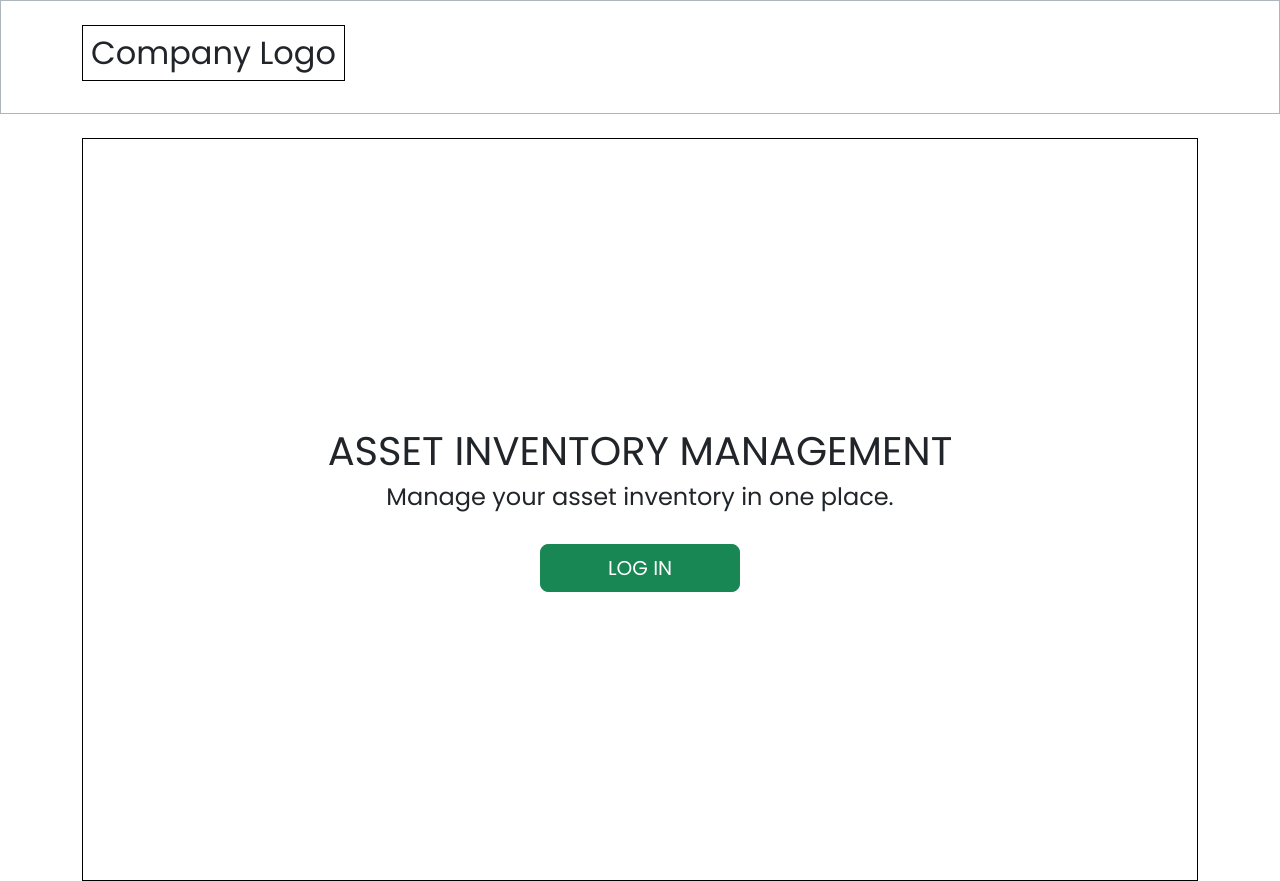
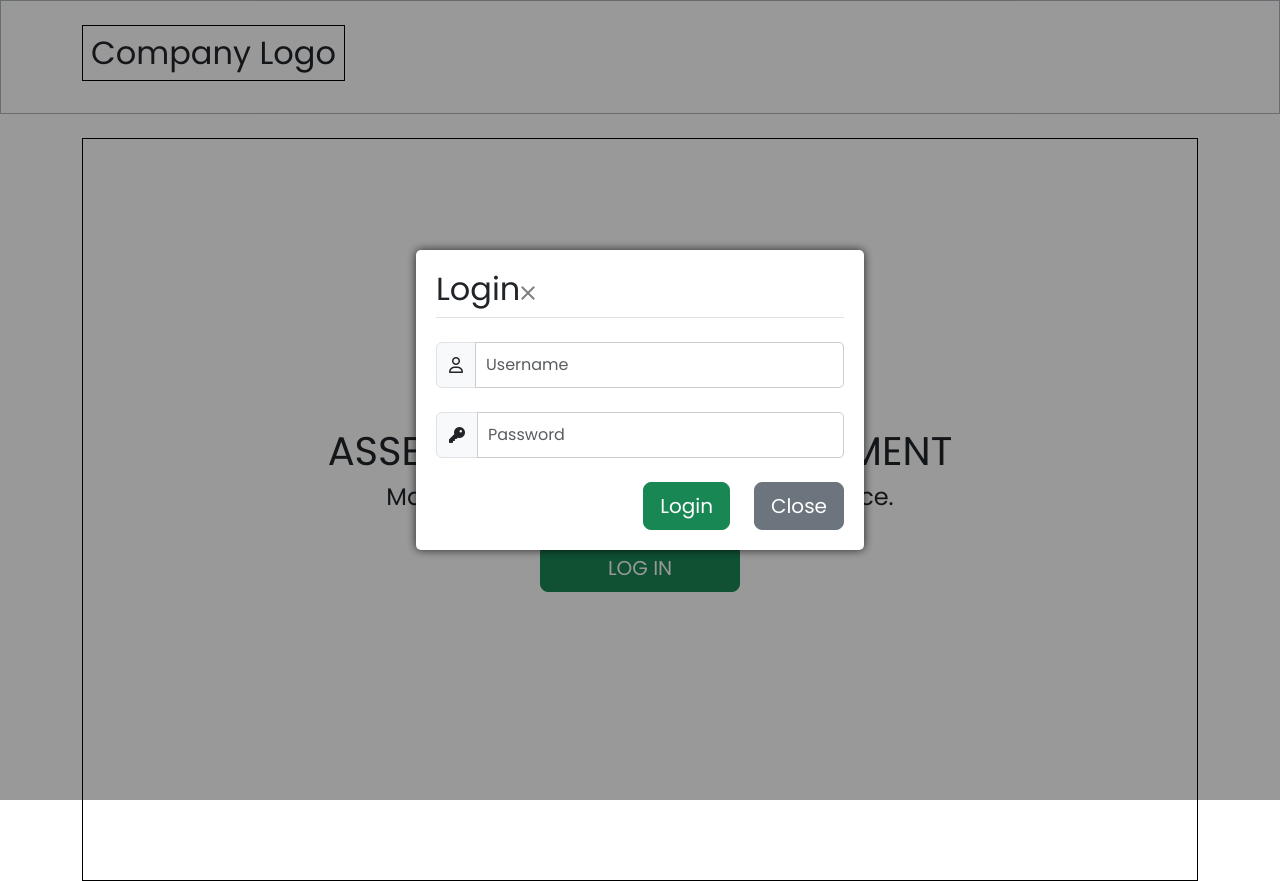
Before and after one commit to Jarabi/aim-frontend, a React (Vite) app: page /login in a window 1280 px wide. Built offline with nearby package versions, Linux system fonts and the light colour scheme.

Commit message:
Added simple Bootstrap validation to login page

```diff
--- a/index.html
+++ b/index.html
@@ -8,6 +8,7 @@
   <link rel="preconnect" href="https://fonts.googleapis.com">
   <link rel="preconnect" href="https://fonts.gstatic.com" crossorigin>
   <link href="https://fonts.googleapis.com/css2?family=Poppins:ital,wght@0,100;0,400;0,700;1,500&display=swap" rel="stylesheet">
+  <link rel="stylesheet" href="https://cdnjs.cloudflare.com/ajax/libs/font-awesome/6.4.2/css/all.min.css" integrity="sha512-z3gLpd7yknf1YoNbCzqRKc4qyor8gaKU1qmn+CShxbuBusANI9QpRohGBreCFkKxLhei6S9CQXFEbbKuqLg0DA==" crossorigin="anonymous" referrerpolicy="no-referrer" />
   <title>Assets Inventory Management</title>
 </head>
 
--- a/src/App.jsx
+++ b/src/App.jsx
@@ -1,16 +1,16 @@
-import '../src/styles/App.css'
-import '../src/styles/Popup.css'
+import "../src/styles/App.css";
+import "../src/styles/Popup.css";
 import Navbar from "./components/Navbar";
 import LandingPage from "./pages/LandingPage";
-import Login from './components/Login';
-import { useState } from 'react';
+import Login from "./components/Login";
+import { useState } from "react";
 
 function App() {
-  const [showModal, setShowModal] = useState(false)
+  const [showModal, setShowModal] = useState(true);
 
-  function toggleModal () {
+  function toggleModal() {
     setShowModal(!showModal);
-  };
+  }
 
   return (
     <div>
--- a/src/components/Login.jsx
+++ b/src/components/Login.jsx
@@ -1,35 +1,117 @@
 import { useState } from "react";
 
 export default function Login(props) {
-    const [username, setUsername] = useState('')
-    const [password, setPassword] = useState('')
-    const { toggleModal } = props
+  const [username, setUsername] = useState("");
+  const [password, setPassword] = useState("");
+  //   const [errorMessages, setErrorMessages] = useState({});
+  const [isSubmitted, setIsSubmitted] = useState(false);
+  const { toggleModal } = props;
 
-    function handleLogin(e) {
-        e.preventDefault()
-        toggleModal()
+  const database = [
+    { username: "user1", password: "pass1" },
+    { username: "user2", password: "pass2" },
+  ];
+
+  //   const errors = {
+  //     INVALID_USER: "Invalid username",
+  //     INVALID_PASSWORD: "Invalid password",
+  //   };
+
+  //   const renderErrorMessage = (name) => {
+  //     name === errorMessages.name && (
+  //       <div className='error'>{errorMessages.message}</div>
+  //     );
+  //   };
+
+  const handleLogin = (e) => {
+    e.preventDefault();
+
+    const usernameInput = document.getElementById("username");
+    const passwordInput = document.getElementById("password");
+
+    // Retrieve user in database
+    const userData = database.find(
+      (user) => user.username === usernameInput.value.trim()
+    );
+
+    if (userData) {
+      usernameInput.classList.remove("is-invalid");
+      if (userData.password !== passwordInput.value) {
+        passwordInput.classList.add("is-invalid");
+      } else {
+        passwordInput.classList.remove("is-invalid");
+        setIsSubmitted(true);
+        toggleModal();
       }
+    } else {
+      // User does not exist
+      usernameInput.classList.add("is-invalid");
+      //   setErrorMessages({
+      //     name: "INVALID_USER",
+      //     message: errors["INVALID_USER"],
+      //   });
+    }
+  };
 
   return (
-        <div className="popup">
-            <div className="popup-inner">
-                <div className="modal-header mb-4 border-bottom">
+    <div className='popup'>
+      <div className='popup-inner'>
+        <div className='modal-header mb-4 border-bottom'>
           <h2>Login</h2>
-                    {/* <button type="button" class="btn-close" onClick={toggleModal}></button> */}
+          <button
+            type='button'
+            className='btn-close'
+            onClick={toggleModal}
+          ></button>
         </div>
         <form onSubmit={handleLogin}>
-                    <div class="input-group mb-3">
-                        <input type="text" class="form-control" placeholder="Username" value={username} onChange={e => setUsername(e.target.value)} />
+          <div className='input-group has-validation mb-4'>
+            <span className='input-group-text' id='userIcon'>
+              <i className='fa-regular fa-user' />
+            </span>
+            <input
+              type='text'
+              className='form-control'
+              id='username'
+              value={username}
+              placeholder='Username'
+              onChange={(e) => setUsername(e.target.value)}
+            />
+            <div id='usernameFeedback' className='invalid-feedback'>
+              Invalid username.
             </div>
-                    <div class="input-group mb-3">
-                        <input type="password" class="form-control" placeholder="Password" value={password} onChange={e => setPassword(e.target.value)} />
           </div>
-                    <div class="modal-footer">
-                        <button className="btn btn-success btn-lg mx-4" type="submit">Login</button>
-                        <button className="btn btn-secondary btn-lg" type="button" onClick={toggleModal}>Close</button>
+
+          <div className='input-group has-validation mb-4'>
+            <span className='input-group-text' id='userIcon'>
+              <i className='fa-solid fa-key'></i>
+            </span>
+            <input
+              type='password'
+              className='form-control'
+              id='password'
+              value={password}
+              placeholder='Password'
+              onChange={(e) => setPassword(e.target.value)}
+            />
+            <div id='passwordFeedback' className='invalid-feedback'>
+              Invalid password.
+            </div>
+          </div>
+          <div className='modal-footer'>
+            <button className='btn btn-success btn-lg mx-4' type='submit'>
+              Login
+            </button>
+            <button
+              className='btn btn-secondary btn-lg'
+              type='button'
+              onClick={toggleModal}
+            >
+              Close
+            </button>
           </div>
         </form>
       </div>
     </div>
-    )
+  );
 }
--- a/src/styles/Popup.css
+++ b/src/styles/Popup.css
@@ -17,12 +17,7 @@
     padding: 20px;
     border-radius: 5px;
     box-shadow: 0px 0px 10px 0px rgba(0, 0, 0, 0.75);
-    width: 40%;
-}
-
-.popup-inner label {
-    display: block;
-    margin-bottom: 10px;
+    width: 35%;
 }
 
 .popup-inner input {
@@ -31,7 +26,7 @@
     border-radius: 5px;
     border: 1px solid #CCC;
     outline: none;
-    margin-bottom: 10px;
+
 }
 
 .popup-inner button[type="submit"]:disabled {
```
Also changed, not shown: src/pages/LandingPage.jsx (+4 -7 lines). Lines whose indentation alone changed are shown as unchanged.
